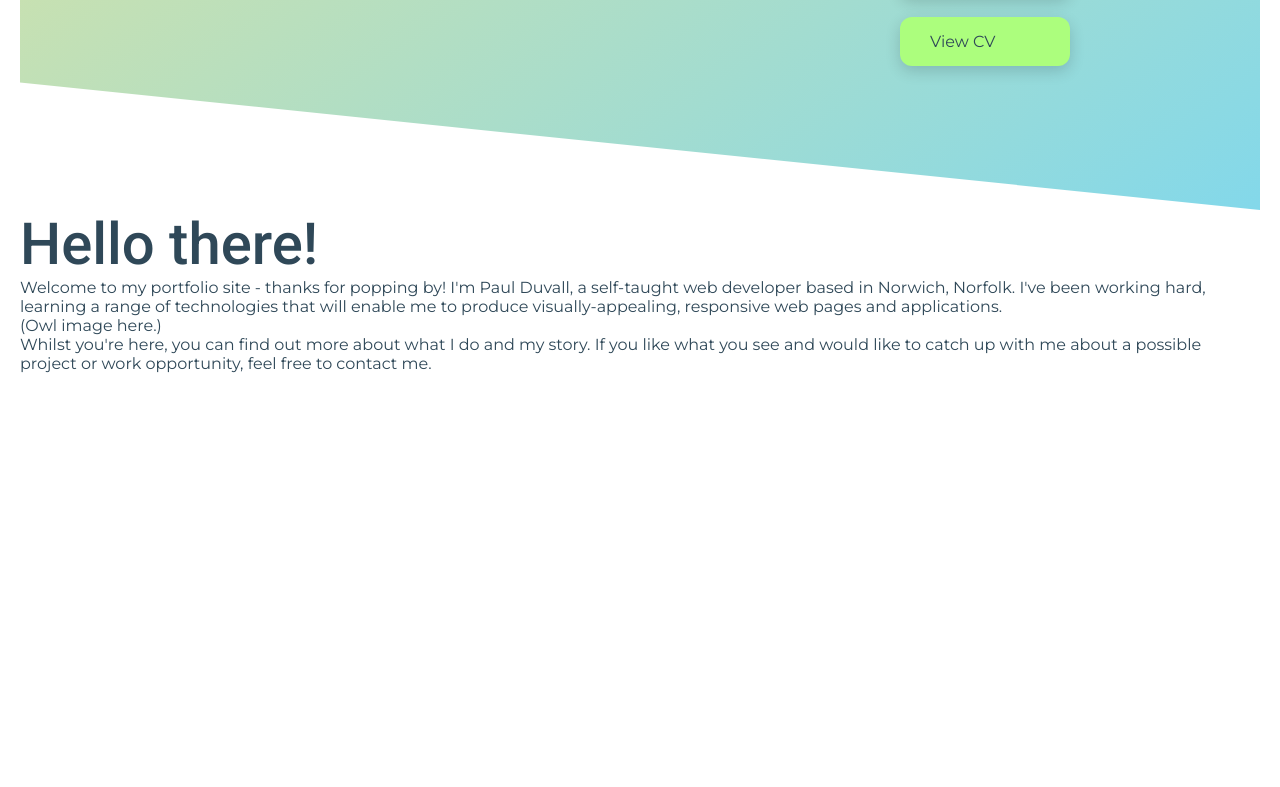
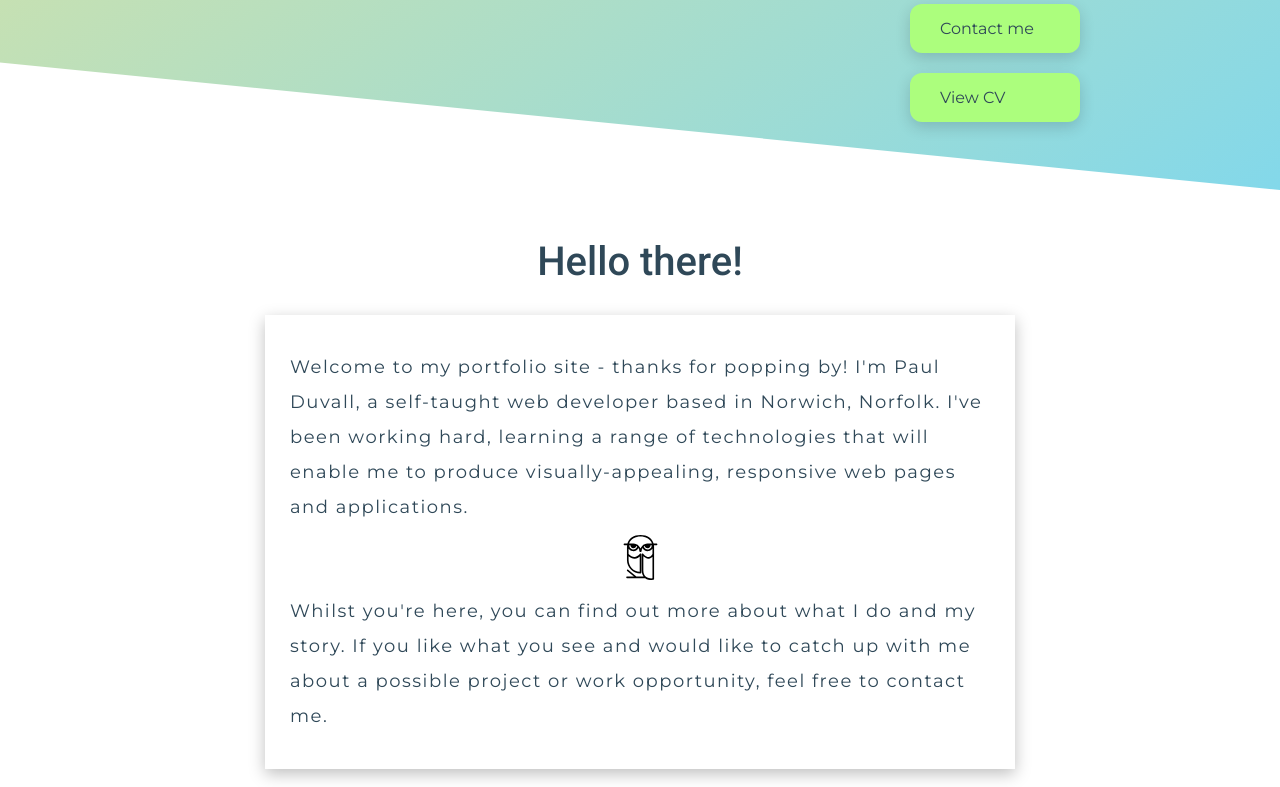
Before and after one commit to paul-duvall/portfolio-2, a website: page index.html in a window 1280 px wide. Shown: the part 679-1466 px from the top of the page. Before the commit the page ends 1072 px from the top, so only its background shows below. Drawn offline with Linux system fonts and the light colour scheme.

Commit message:
Add HTML and CSS for home page hello there section

```diff
--- a/index.html
+++ b/index.html
@@ -47,12 +47,16 @@
   </header>
 
   <section class="intro">
-    <h2 class="intro-title">Hello there!</h2>
-    <div class="intro__text--container">
-      <div class="intro__text--text_box">
-        <p>Welcome to my portfolio site - thanks for popping by! I'm Paul Duvall, a self-taught web developer based in Norwich, Norfolk. I've been working hard, learning a range of technologies that will enable me to produce visually-appealing, responsive web pages and applications.</p>
-        <p>(Owl image here.)</p>
-        <p>Whilst you're here, you can find out more about what I do and my story. If you like what you see and would like to catch up with me about a possible project or work opportunity, feel free to contact me.</p>
+    <div class="intro__container">
+      <h2 class="intro-title">Hello there!</h2>
+      <div class="intro__text--container">
+        <div class="intro__text--text_box">
+          <p>Welcome to my portfolio site - thanks for popping by! I'm Paul Duvall, a self-taught web developer based in Norwich, Norfolk. I've been working hard, learning a range of technologies that will enable me to produce visually-appealing, responsive web pages and applications.</p>
+          <div class="owl-icon__container">
+            <img src="images/owl-icon.svg" class="owl-icon--image" alt="Owl icon">
+          </div>
+          <p>Whilst you're here, you can find out more about what I do and my story. If you like what you see and would like to catch up with me about a possible project or work opportunity, feel free to contact me.</p>
+        </div>
       </div>
     </div>
   </section>
--- a/sass/base/_base.scss
+++ b/sass/base/_base.scss
@@ -13,5 +13,5 @@ html {
 
 body {
   box-sizing: border-box;
-  padding: 20px;
+  // padding: 20px;
 }
--- a/sass/base/_typography.scss
+++ b/sass/base/_typography.scss
@@ -7,20 +7,35 @@ body {
 h1, h2, h3, h4, h5, h6 {
   font-family: 'Roboto', sans-serif;
   font-weight: 500;
+  text-align: center;
 }
 
 h2 {
-  font-size: 5.8rem;
+  font-size: 2.5rem;
+  padding: 3rem 0;
 }
 
-@media only screen and (max-width: 700px) {
+p {
+  padding: 1rem 0;
+  font-size: 1.8rem;
+  line-height: 3.5rem;
+  letter-spacing: .15rem;
+}
+
+@media only screen and (min-width: 700px) {
   h2 {
-    font-size: 2.6rem;
+    font-size: 4rem;
   }
 }
 
-@media only screen and (min-width: 700px) and (max-width: 1200px) {
-  h2 {
-    font-size: 3.3rem;
-  }
-}
+// @media only screen and (max-width: 700px) {
+//   h2 {
+//     font-size: 2.6rem;
+//   }
+// }
+
+// @media only screen and (min-width: 700px) and (max-width: 1200px) {
+//   h2 {
+//     font-size: 3.3rem;
+//   }
+// }
--- a/sass/layout/_home.scss
+++ b/sass/layout/_home.scss
@@ -44,6 +44,11 @@
   }
 }
 
+.intro {
+  margin: 1.8rem;
+}
+
+
 @media only screen and (min-width: 700px) {
   .header {
     display: grid;
@@ -66,87 +71,17 @@
       grid-row: 3 / 4;
     }
   }
+
+  .intro {
+    margin: 1.8rem;
+  }
 }
 
 @media only screen and (min-width: 1200px) {
-  // .header__text {
-  //   border: 1px solid red;
-  // }
+  .header {
+    &__buttons {
+      grid-column: 3 / 5;
+      grid-row: 4 / 5;
+    }
+  }
 }
-
-// .container {
-//   display: flex;
-//   justify-content: center;
-// }
-
-// .header {
-//   min-height: 700px;
-//   max-width: 1200px;
-//   display: grid;
-//   padding: 20px;
-
-//   grid-template-columns: 60% 5rem repeat(3, 1fr);
-//   grid-template-rows: 1fr 55% repeat(3, 1fr);
-//   grid-gap: 10px;
-
-//   &__text {
-//     align-items: center;
-//     display: grid;
-//     grid-template-rows: 1fr 50% 1fr;
-//     grid-template-columns: 1fr 1fr 1fr 1fr;
-//     grid-row: 2 / 3;
-
-//     &--subtitle-top {
-//       grid-column: 1 / 3;
-//       grid-row: 1 / 2;
-//     }
-
-//     &--name-text {
-//       text-align: center;
-//       font-weight: 300;
-//       font-size: 7rem;
-//       grid-column: 2 / 4;
-//       grid-row: 2 / 3;
-//     }
-
-//     &--name-first {
-//       display: flex;
-//     }
-
-//     &--name-second {
-//       display: flex;
-//     }
-
-//     &--name-letter {
-//       text-align: center;
-//       padding: .7rem 1rem;
-//       margin: .2rem;
-//     }
-
-//     &--subtitle-bottom {
-//       text-align: right;
-//       grid-row: 3 / 4;
-//       grid-column: 2 / 5;
-//     }
-//   }
-
-//   &__image {
-//     grid-column: 2 / 6;
-//     grid-row: 2 / 4;
-//     align-content: center;
-
-//     img {
-//       height: 30vw;
-//     }
-//   }
-
-//   &__btn-contact {
-//     grid-column: 3 / 5;
-//     grid-row: 3 / 4;
-//   }
-
-//   &__btn-cv {
-//     grid-column: 4 / 6;
-//     grid-row: 4 / 5;
-//   }
-// }
--- a/sass/main.scss
+++ b/sass/main.scss
@@ -4,6 +4,7 @@
 @import "base/typography";
 
 @import "components/buttons";
+@import "components/owl-icon";
 
 @import "layout/home";
 
--- a/sass/pages/_home.scss
+++ b/sass/pages/_home.scss
@@ -126,6 +126,23 @@
       }
     }
   }
+
+  .intro {
+    display: flex;
+    justify-content: center;
+
+    &__container {
+      width: 80%;
+      max-width: 75rem;
+    }
+
+    &__text {
+      &--container {
+        box-shadow: 0 .5rem 1.5rem rgba(0,0,0,.25);
+        padding: 2.5rem;
+      }
+    }
+  }
 }
 
 @media only screen and (min-width: 1200px) {
```
Also changed, not shown: css/style.css, 1 other file.
